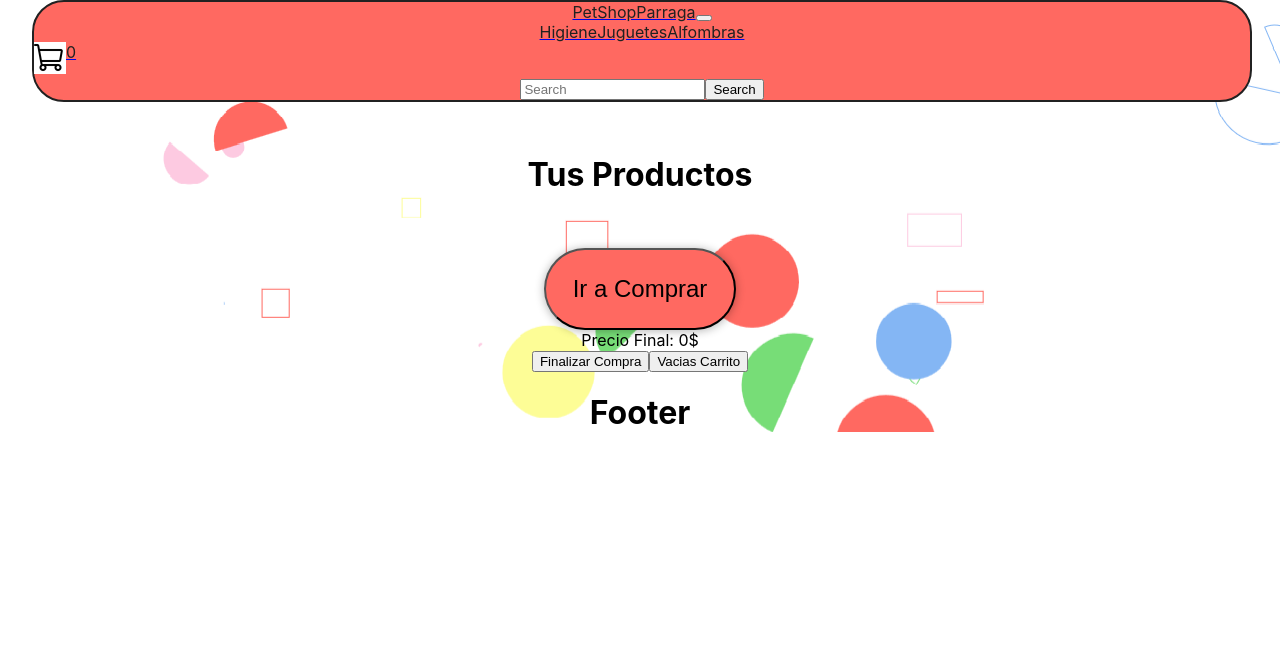
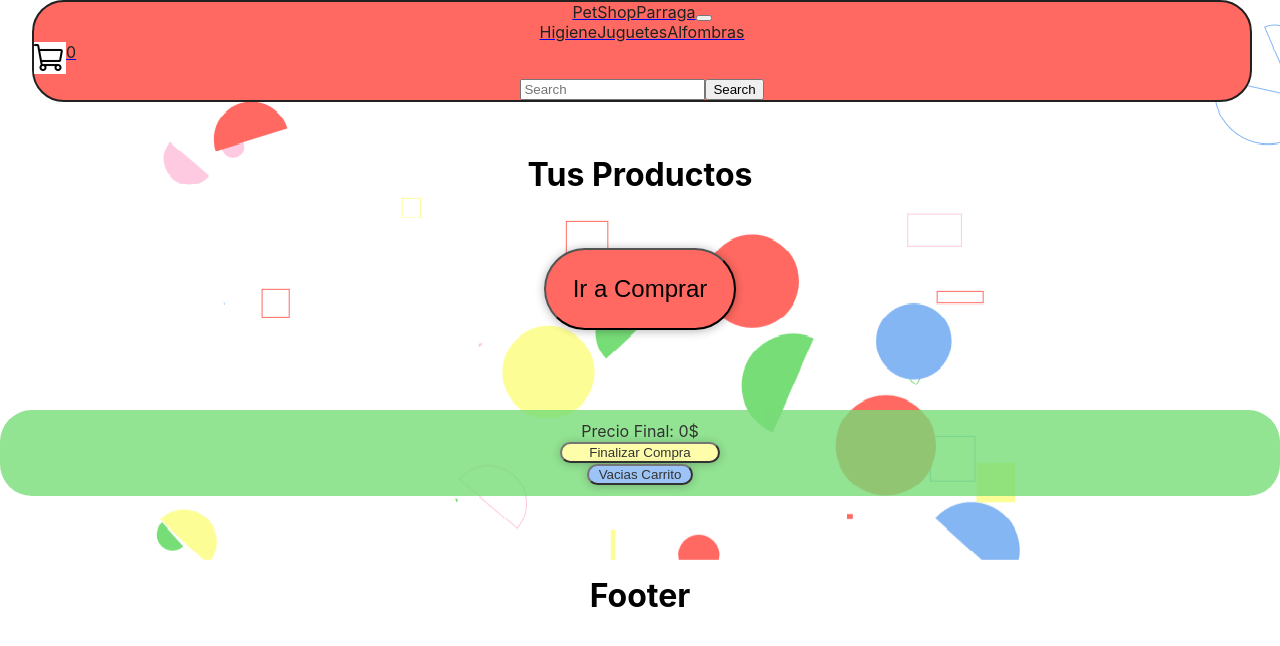
Before and after one commit to JoseParraga31/PetShopReact, a React (Create React App) app: page /Carrito in a window 1280 px wide. Shown: the top 646 px of the page. Built offline with nearby package versions, Linux system fonts and the light colour scheme.

Commit message:
agregando estilos al carrito

```diff
--- a/src/assets/css/Footer.css
+++ b/src/assets/css/Footer.css
@@ -2,3 +2,7 @@
     text-decoration:none;
     color: #212121;
 }
+
+.footer{
+margin-top: 5em;
+}
--- a/src/assets/css/carrito.css
+++ b/src/assets/css/carrito.css
@@ -8,6 +8,7 @@
     display: flex;
     justify-content: space-around;
     margin-top: 1em;
+    margin-bottom: 2em;
 }
 
 .links{
@@ -17,12 +18,41 @@
 
 .btncomprar{
     width: 8em;
-
     background-color: #ff6961;
-
     border-radius: 2em;
     border-radius:  2px solid #212121;;
     font-size: 1.5em;
     box-shadow: 0 1px 10px rgba(0, 0, 0, 0.3);
     text-align: center;
+
 }
+.barraBotonera{
+margin-top: 5em;
+    border-radius: 2em;
+    border-radius:  2px solid #212121;;
+    padding:0.7em;
+    background-color:#77dd77 ;
+    opacity: 0.8;
+
+}
+
+
+.btnFinalizarCompra{
+    width: 12em;
+    background-color: #fdfd96;
+    border-radius: 2em;
+    border-radius:  2px solid #212121;;
+
+    box-shadow: 0 1px 10px rgba(0, 0, 0, 0.3);
+    text-align: center;
+}
+
+.btnVaciarCarrito{
+    width: 8em;
+    background-color:  #84b6f4;
+    border-radius: 2em;
+    border-radius:  2px solid #212121;;
+
+    box-shadow: 0 1px 10px rgba(0, 0, 0, 0.3);
+    text-align: center;
+}
--- a/src/components/Carrito.jsx
+++ b/src/components/Carrito.jsx
@@ -5,7 +5,6 @@ import { CartContext } from "../context/CartContex";
 import { useContext, useState } from "react";
 import CartCard from "./CartCard";
 import "../assets/css/carrito.css";
-import Button from "react-bootstrap/Button";
 import { Link } from "react-router-dom";
 import { getFirestore, collection, addDoc } from "firebase/firestore";
 
@@ -40,7 +39,7 @@ export default function Carrito() {
   }
 
   return (
-    <div>
+    <div >
       <NavBar></NavBar>
       <h1 className="row tituloCarrito"> Tus Productos </h1>
       <div className="container CarritoContainer">
@@ -61,12 +60,18 @@ export default function Carrito() {
         )}
       </div>
 
-      <div className="row barraBotonera d-flex">
-        <div className="PrecioFinal">
+      <div className="row barraBotonera col-md-12">
+        <div className="PrecioFinal col-md-4">
           Precio Final: <span>{TortalPrecioCarrito()}$</span>
         </div>
-        <Button onClick={() => sendOrder()}> Finalizar Compra</Button>
-        <Button onClick={() => vaciarCarrito()}>Vacias Carrito</Button>
+        <div className="col-md-4" >
+          <button className="btnFinalizarCompra" onClick={() => sendOrder()}> Finalizar Compra</button>
+
+        </div>
+        <div  className="col-md-4" >
+
+          <button  className="btnVaciarCarrito" onClick={() => vaciarCarrito()}>Vacias Carrito</button>
+        </div>
       </div>
 
       <Footer></Footer>
--- a/src/components/Footer.jsx
+++ b/src/components/Footer.jsx
@@ -1,8 +1,8 @@
 import "../assets/css/Footer.css";
 function Footer() {
   return (
-    <div>
-      <h1>Footer</h1>
+    <div className="footer">
+      <h1 >Footer</h1>
 
     </div>
   )
```
Also changed, not shown: 1 other file (tests, documents, lock files or other folders).
